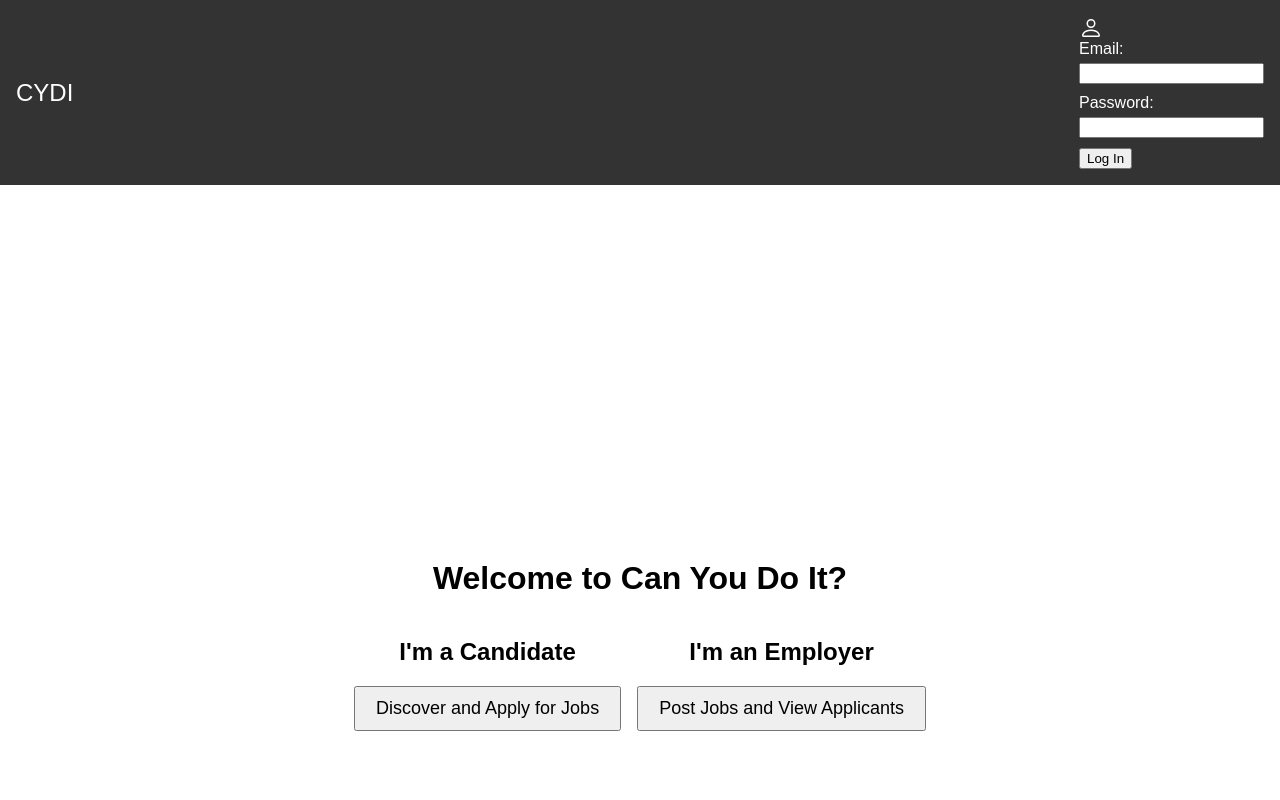
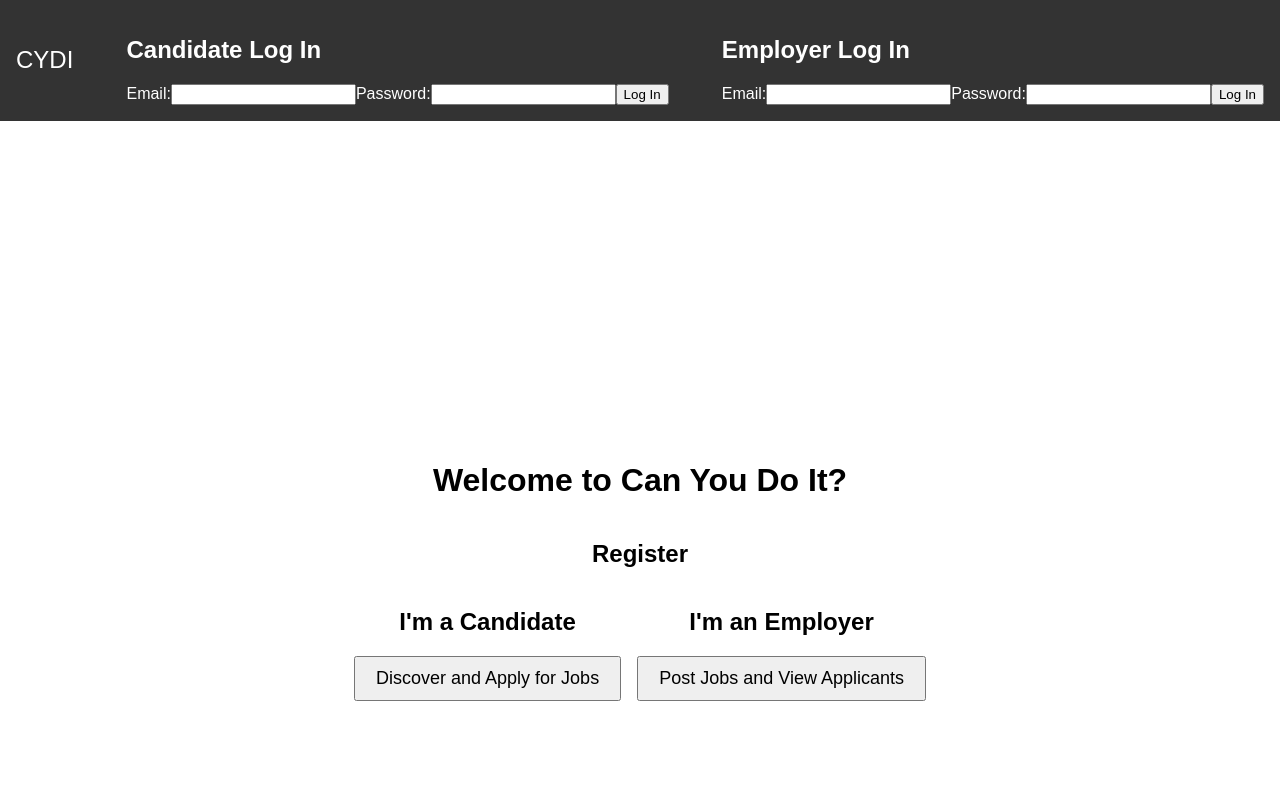
Before and after one commit to darkpoetOX/cydi_client, a React (Create React App) app: page / in a window 1280 px wide. Shown: the top 800 px of the page. Built offline with nearby package versions, Linux system fonts and the light colour scheme.

Commit message:
added separate login fields for candidates and employers and register text on homepage, deleted corresponding containers

```diff
--- a/src/App.js
+++ b/src/App.js
@@ -1,8 +1,6 @@
 import React from 'react';
 import { BrowserRouter as Router, Routes, Route } from 'react-router-dom';
 import HomeContainer from './containers/HomeContainer';
-import CandidateContainer from './containers/CandidateContainer';
-import EmployerContainer from './containers/EmployerContainer';
 import CandidateRegistration from './components/CandidateRegistration';
 import EmployerRegistration from './components/EmployerRegistration';
 import Footer from './components/Footer';
@@ -16,8 +14,6 @@ function App() {
         <NavBar />
         <Routes>
           <Route path="/" element={<HomeContainer />} />
-          {/* <Route path="/candidate" element={<CandidateContainer />} />
-          <Route path="/employer" element={<EmployerContainer />} /> */}
           <Route path="/candidate-registration" element={<CandidateRegistration />} />
           <Route path="/employer-registration" element={<EmployerRegistration />} />
         </Routes>
--- /dev/null
+++ b/src/components/CandidateLogIn.js
@@ -0,0 +1,53 @@
+import React, { useState } from 'react';
+
+const CandidateLogIn = ({ onLogIn }) => {
+  const [email, setEmail] = useState('');
+  const [password, setPassword] = useState('');
+
+  const handleEmailChange = (e) => {
+    setEmail(e.target.value);
+  };
+
+  const handlePasswordChange = (e) => {
+    setPassword(e.target.value);
+  };
+
+  const handleSubmit = async (e) => {
+    e.preventDefault();
+    try {
+      const response = await fetch('http://localhost:8080/candidates/login', {
+        method: 'POST',
+        headers: {
+          'Content-Type': 'application/x-www-form-urlencoded',
+        },
+        body: new URLSearchParams({
+          email,
+          password,
+        }),
+      });
+      if (response.ok) {
+        const candidate = await response.json();
+        onLogIn(candidate);
+      } else {
+        console.error('Login failed');
+      }
+    } catch (error) {
+      console.error('Error during login:', error);
+    }
+  };
+
+  return (
+    <form onSubmit={handleSubmit}>
+      <h2>Candidate Log In</h2>
+      <label htmlFor="email">Email:</label>
+      <input type="email" id="email" value={email} onChange={handleEmailChange} required />
+
+      <label htmlFor="password">Password:</label>
+      <input type="password" id="password" value={password} onChange={handlePasswordChange} required />
+
+      <button type="submit">Log In</button>
+    </form>
+  );
+};
+
+export default CandidateLogIn;
--- /dev/null
+++ b/src/components/EmployerLogIn.js
@@ -0,0 +1,53 @@
+import React, { useState } from 'react';
+
+const EmployerLogIn = ({ onLogIn }) => {
+  const [email, setEmail] = useState('');
+  const [password, setPassword] = useState('');
+
+  const handleEmailChange = (e) => {
+    setEmail(e.target.value);
+  };
+
+  const handlePasswordChange = (e) => {
+    setPassword(e.target.value);
+  };
+
+  const handleSubmit = async (e) => {
+    e.preventDefault();
+    try {
+      const response = await fetch('http://localhost:8080/employers/login', {
+        method: 'POST',
+        headers: {
+          'Content-Type': 'application/x-www-form-urlencoded',
+        },
+        body: new URLSearchParams({
+          email,
+          password,
+        }),
+      });
+      if (response.ok) {
+        const employer = await response.json();
+        onLogIn(employer);
+      } else {
+        console.error('Login failed');
+      }
+    } catch (error) {
+      console.error('Error during login:', error);
+    }
+  };
+
+  return (
+    <form onSubmit={handleSubmit}>
+      <h2>Employer Log In</h2>
+      <label htmlFor="email">Email:</label>
+      <input type="email" id="email" value={email} onChange={handleEmailChange} required />
+
+      <label htmlFor="password">Password:</label>
+      <input type="password" id="password" value={password} onChange={handlePasswordChange} required />
+
+      <button type="submit">Log In</button>
+    </form>
+  );
+};
+
+export default EmployerLogIn;
--- a/src/components/LogIn.js
+++ /dev/null
@@ -1,69 +0,0 @@
-import React, { useState } from 'react';
-
-const LogIn = ({ onLogIn }) => {
-  const [email, setEmail] = useState('');
-  const [password, setPassword] = useState('');
-  const [loggedInUser, setLoggedInUser] = useState(null); // State to store the logged-in user
-
-  const handleEmailChange = (e) => {
-    setEmail(e.target.value);
-  };
-
-  const handlePasswordChange = (e) => {
-    setPassword(e.target.value);
-  };
-
-  const handleSubmit = async (e) => {
-    e.preventDefault();
-    try {
-      const response = await fetch('http://localhost:8080/candidates/login', {
-        method: 'POST',
-        headers: {
-          'Content-Type': 'application/x-www-form-urlencoded',
-        },
-        body: new URLSearchParams({
-          email,
-          password,
-        }),
-      });
-      if (response.ok) {
-        const candidate = await response.json();
-        onLogIn(candidate);
-        setLoggedInUser(candidate); // Set the logged-in user in state
-      } else {
-        console.error('Login failed');
-      }
-    } catch (error) {
-      console.error('Error during login:', error);
-    }
-  };
-
-  return (
-    <div>
-      {loggedInUser ? ( // If a user is logged in, display the welcome message
-        <p>Welcome, {loggedInUser.firstName}!</p>
-      ) : (
-        <form onSubmit={handleSubmit}>
-          <div className="nav-content">
-            <div className="profile-picture">
-              <svg xmlns="http://www.w3.org/2000/svg" width="24" height="24" fill="currentColor" className="bi bi-person" viewBox="0 0 16 16">
-                <path d="M8 8a3 3 0 1 0 0-6 3 3 0 0 0 0 6m2-3a2 2 0 1 1-4 0 2 2 0 0 1 4 0m4 8c0 1-1 1-1 1H3s-1 0-1-1 1-4 6-4 6 3 6 4m-1-.004c-.001-.246-.154-.986-.832-1.664C11.516 10.68 10.289 10 8 10s-3.516.68-4.168 1.332c-.678.678-.83 1.418-.832 1.664z"/>
-              </svg>
-            </div>
-            <div className="input-fields">
-              <label htmlFor="email">Email:</label>
-              <input type="email" id="email" value={email} onChange={handleEmailChange} required />
-
-              <label htmlFor="password">Password:</label>
-              <input type="password" id="password" value={password} onChange={handlePasswordChange} required />
-            </div>
-          </div>
-
-          <button type="submit">Log In</button>
-        </form>
-      )}
-    </div>
-  );
-};
-
-export default LogIn;
--- a/src/components/NavBar.js
+++ b/src/components/NavBar.js
@@ -1,18 +1,26 @@
 import React, { useState } from 'react';
-import LogIn from './LogIn';
+import CandidateLogIn from './CandidateLogIn';
+import EmployerLogIn from './EmployerLogIn';
 
 const NavBar = () => {
   const [isLoggedIn, setIsLoggedIn] = useState(false);
-  const [user, setUser] = useState(null);
+  const [candidate, setCandidate] = useState(null);
+  const [employer, setEmployer] = useState(null);
 
-  const handleLogIn = (candidate) => {
+  const handleCandidateLogIn = (candidate) => {
     setIsLoggedIn(true);
-    setUser(candidate);
+    setCandidate(candidate);
+  };
+
+  const handleEmployerLogIn = (employer) => {
+    setIsLoggedIn(true);
+    setEmployer(employer);
   };
 
   const handleLogOut = () => {
     setIsLoggedIn(false);
-    setUser(null);
+    setCandidate(null);
+    setEmployer(null);
   };
 
   return (
@@ -20,11 +28,15 @@ const NavBar = () => {
       <div className="logo">CYDI</div>
       {isLoggedIn ? (
         <div className="user-info">
-          <p>Welcome, {user.firstName}!</p>
+          {candidate && <p>Welcome, {candidate.firstName}!</p>}
+          {employer && <p>Welcome, {employer.companyName}!</p>}
           <button onClick={handleLogOut}>Log Out</button>
         </div>
       ) : (
-        <LogIn onLogIn={handleLogIn} />
+        <>
+          <CandidateLogIn onLogIn={handleCandidateLogIn} />
+          <EmployerLogIn onLogIn={handleEmployerLogIn} />
+        </>
       )}
     </nav>
   );
--- a/src/containers/HomeContainer.js
+++ b/src/containers/HomeContainer.js
@@ -5,6 +5,7 @@ const HomeContainer = () => {
   return (
     <div className="home-container">
       <h1>Welcome to Can You Do It?</h1>
+      <h2>Register</h2>
       <div className="button-container">
         <div className="role-container">
           <h2>I'm a Candidate</h2>
```
Also changed, not shown: src/containers/CandidateContainer.js (deleted, +0 -13 lines), src/containers/EmployerContainer.js (deleted, +0 -13 lines).
